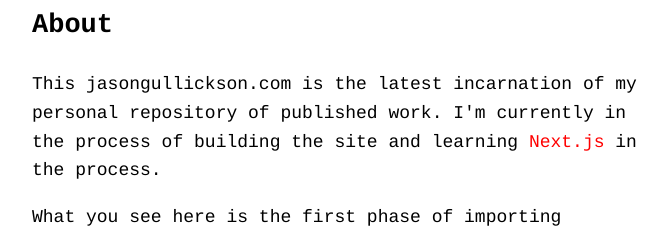
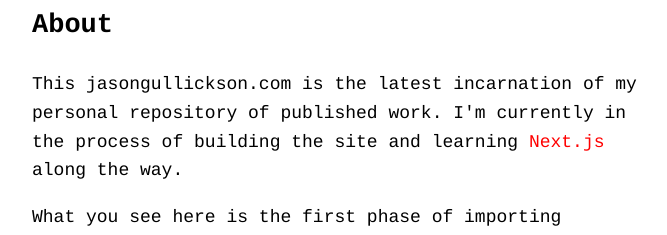
Before and after one commit to jjg/jasongullickson.com, a Next.js app: page /about in a window 1280 px wide. Shown: the part 306-541 px from the top of the page, without its empty margins (302-969 px from the left). Built offline with nearby package versions, Linux system fonts and the light colour scheme.

Commit message:
Copy edits.

```diff
--- a/pages/about.js
+++ b/pages/about.js
@@ -10,7 +10,7 @@ export default function About(){
       </Head>
 
       <h2>About</h2>
-      <p>This jasongullickson.com is the latest incarnation of my personal repository of published work.  I&apos;m currently in the process of building the site and learning <a href="https://nextjs.org/">Next.js</a> in the process.</p>
+      <p>This jasongullickson.com is the latest incarnation of my personal repository of published work.  I&apos;m currently in the process of building the site and learning <a href="https://nextjs.org/">Next.js</a> along the way.</p>
       <p>What you see here is the first phase of importing content from the previous <a href="https://github.com/jjs/preposter.us">preposter.us</a>-based version of my blog.  I will slowly be expanding to include posts and other documents from historical versions of jasongullickson.com.</p>
       <p>In addition, I will be adding experimental features to the site in an effort to expand my knowledge and experience with both Next.js and <a href="https://vercel.com/">Vercel</a> (the current hosting platform for this website).</p>
 
```
